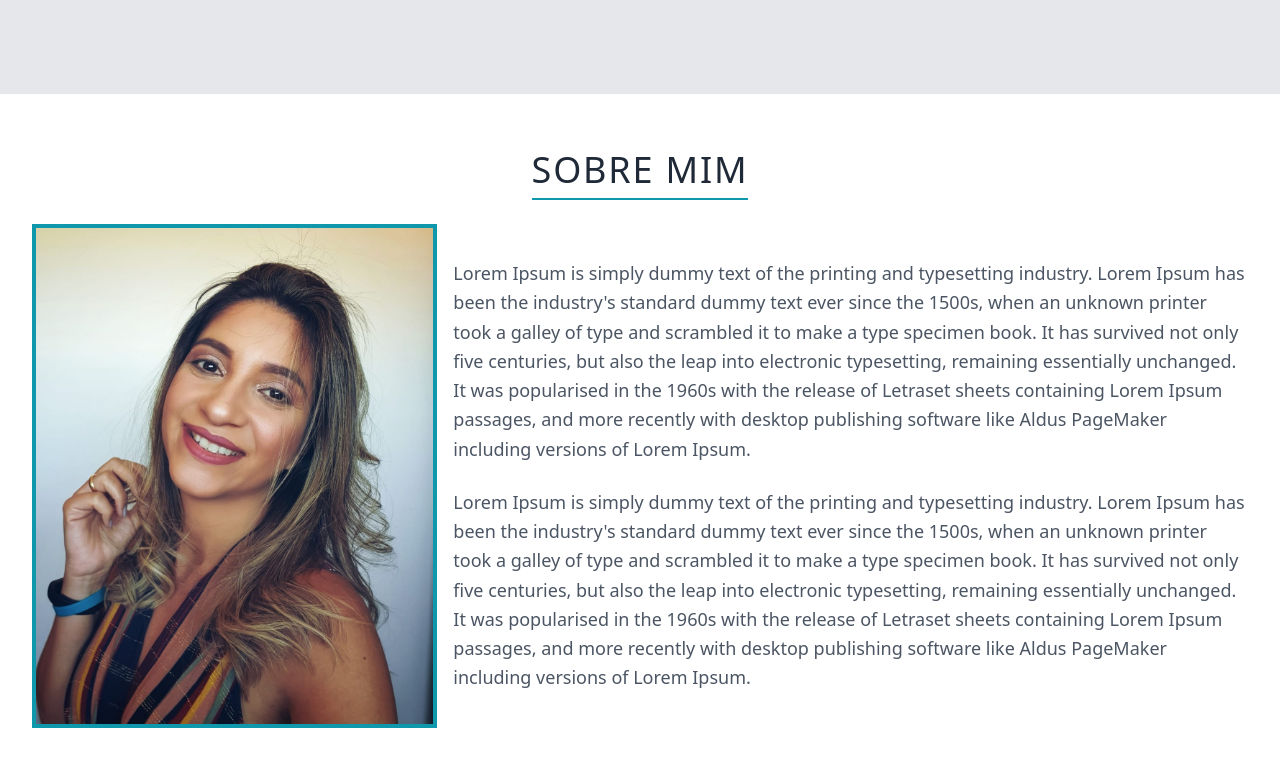
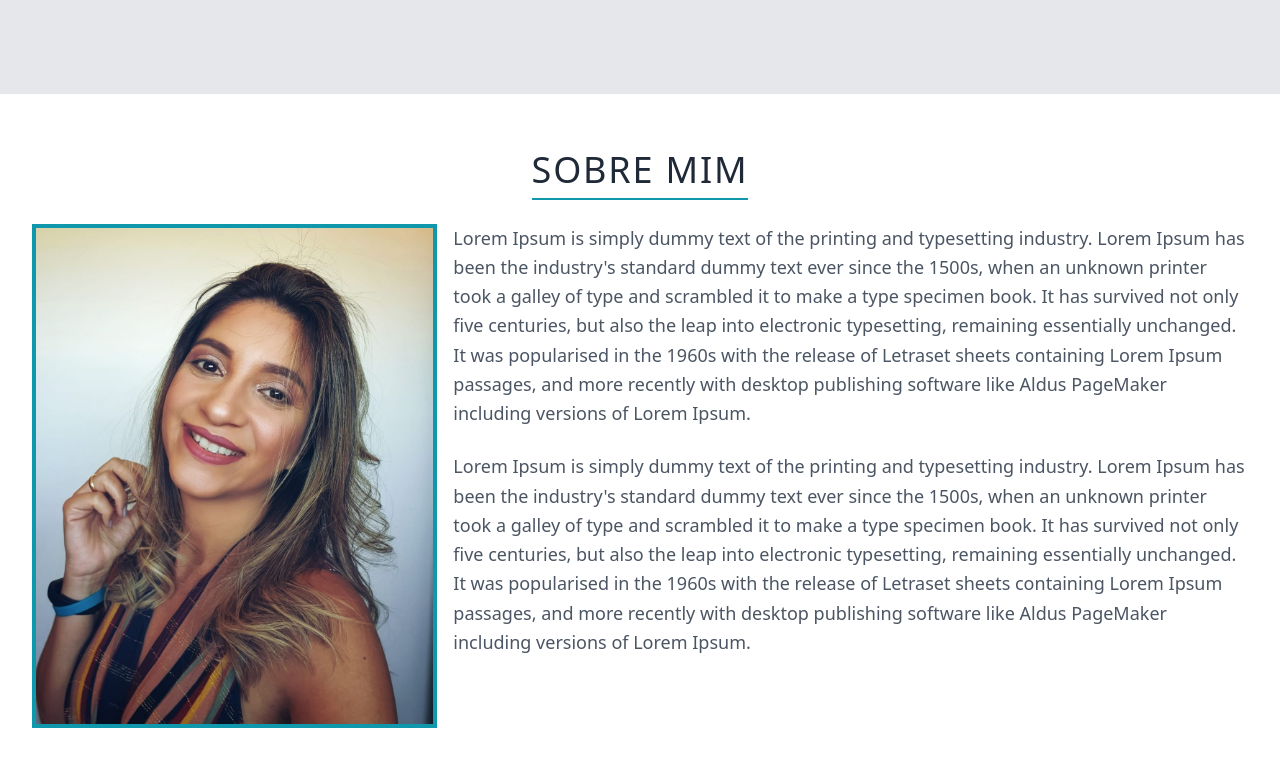
Before and after one commit to santanarscs/meraki-blog, a Next.js app: page / in a window 1280 px wide. Shown: the part 1710-2480 px from the top of the page. Built offline with nearby package versions, Linux system fonts and the light colour scheme.

Commit message:
define max width page

```diff
--- a/src/components/Header.tsx
+++ b/src/components/Header.tsx
@@ -2,7 +2,7 @@ import { MenuIcon } from '@heroicons/react/solid'
 function Header() {
   return (
     <div className="flex w-full h-20 shadow-md z-10">
-      <header className="flex justify-between items-center px-3 sm:px-8 w-full z-10">
+      <header className="content flex justify-between items-center px-3 sm:px-8 z-10">
         <div className="relative w-52">
           <div className="absolute -top-5">
             <img className="h-20 sm:h-40" src="/images/Logo.svg" alt="Meraki terapia"/>
--- a/src/pages/index.tsx
+++ b/src/pages/index.tsx
@@ -8,18 +8,19 @@ export default function Home() {
       </Head>
       <Header />
 
-      <section className="bg-gray-200 content-area flex items-center justify-between px-3 sm:px-8 w-full text-gray-800">
+      <section className="bg-gray-200 ">
+        <div className="content content-area flex items-center justify-between px-3 sm:px-8 text-gray-800">
           <div className="flex flex-col items-end">
             <h1 className="text-3xl sm:text-4xl tracking-wide font-semibold sm:mb-2">Oi, eu sou Ana Caroline</h1>
             <span className="text-brand font-medium text-xl sm:text-2xl mb-4">Auriculoterapia e bem estar</span>
             <button className="bg-brand p-3 sm:p-4 rounded-full text-white uppercase tracking-wide w-36 font-medium hover:bg-brand-dark transition-colors">Saiba mais</button>
           </div>
-        <div className="hidden sm:block">
           <img src="/images/Carol.png" alt="Ana Caroline Santana"/>
         </div>
       </section>
 
-      <section className="py-4 sm:py-14 bg-white px-3 sm:px-8 w-full text-gray-800 flex items-center flex-col">
+      <section className="py-4 sm:py-14 bg-white px-3 sm:px-8 text-gray-800 ">
+        <div className="content flex items-center flex-col">
           <h1 className="text-2xl sm:text-4xl uppercase tracking-wider font-medium pb-2 border-b-2 border-brand">Serviços</h1>
           <ul className="grid grid-cols-1 gap-4 sm:grid-cols-3 mt-3 sm:mt-6">
             <li className="rounded-lg shadow-md overflow-hidden bg-white">
@@ -47,9 +48,11 @@ export default function Home() {
               </div>
             </li>
           </ul>
+        </div>
       </section>
 
-      <section className="py-4 sm:py-14 bg-gray-200 px-3 sm:px-8 w-full text-gray-800 flex items-center flex-col">
+      <section className="py-4 sm:py-14 bg-gray-200 px-3 sm:px-8 w-full text-gray-800 ">
+        <div className="content flex items-center flex-col">
           <h1 className="text-2xl sm:text-4xl uppercase tracking-wider font-medium pb-2 border-b-2 border-brand">Meus Clientes</h1>
           <ul className="my-5 sm:my-10 w-full">
             <li className="flex items-center justify-center">
@@ -57,20 +60,24 @@ export default function Home() {
               <p className="text-gray-600 italic text-base w-2/3 line">“Após receber instruções no programa de coach child education meus filhos se tornaram dois dinossauros, o mais velho é o Dimitrisauro e o mais novo é o Icarosauro-san”</p>
             </li>
           </ul>
+        </div>
       </section>
 
-      <section className="py-4 sm:py-14 bg-white px-3 sm:px-8 w-full text-gray-800 flex items-center flex-col">
+      <section className="py-4 sm:py-14 bg-white px-3 sm:px-8 w-full text-gray-800 ">
+        <div className="content flex items-center flex-col">
           <h1 className="text-2xl sm:text-4xl uppercase tracking-wider font-medium pb-2 border-b-2 border-brand">Sobre mim</h1>
-        <div className="flex flex-col items-center sm:flex-row sm:justify-between mt-6">
+          <div className="flex flex-col items-center sm:items-start sm:flex-row sm:justify-between mt-6">
             <img className="border-4 border-brand w-1/3 mb-4 sm:mb-0" src="/images/Carol.jpeg" alt="Carol Santana"/>
             <div className="sm:ml-4 flex-1 text-gray-600 space-y-6">
               <p className="leading-relaxed text-lg">Lorem Ipsum is simply dummy text of the printing and typesetting industry. Lorem Ipsum has been the industry's standard dummy text ever since the 1500s, when an unknown printer took a galley of type and scrambled it to make a type specimen book. It has survived not only five centuries, but also the leap into electronic typesetting, remaining essentially unchanged. It was popularised in the 1960s with the release of Letraset sheets containing Lorem Ipsum passages, and more recently with desktop publishing software like Aldus PageMaker including versions of Lorem Ipsum.</p>
               <p className="leading-relaxed text-lg">Lorem Ipsum is simply dummy text of the printing and typesetting industry. Lorem Ipsum has been the industry's standard dummy text ever since the 1500s, when an unknown printer took a galley of type and scrambled it to make a type specimen book. It has survived not only five centuries, but also the leap into electronic typesetting, remaining essentially unchanged. It was popularised in the 1960s with the release of Letraset sheets containing Lorem Ipsum passages, and more recently with desktop publishing software like Aldus PageMaker including versions of Lorem Ipsum.</p>
             </div>
           </div>
+        </div>
       </section>
 
-      <section className="py-4 sm:py-14 bg-gray-200 px-3 sm:px-8 w-full text-gray-800 flex items-center flex-col">
+      <section className="py-4 sm:py-14 bg-gray-200 px-3 sm:px-8 w-full text-gray-800">
+        <div className="content flex items-center flex-col">
           <h1 className="text-2xl sm:text-4xl uppercase tracking-wider font-medium pb-2 border-b-2 border-brand">Contato</h1>
           <div className="flex flex-col sm:flex-row mt-6">
             <form className="w-full sm:w-2/3">
@@ -98,15 +105,16 @@ export default function Home() {
               <p className="sm:self-end text-gray-700">Telefone: (22) 98324-2230</p>
             </div>
           </div>
+        </div>
       </section>
 
       <footer className="bg-brand text-white">
-        <div className="flex flex-col sm:flex-row py-4 sm:py-14 px-3 sm:px-8 w-full justify-between">
+        <div className="content flex flex-col sm:flex-row py-4 sm:py-14 px-3 sm:px-0 w-full justify-between">
           <div className="flex items-center">
             <img className="w-28" src="/images/logo-white.svg" alt="Meraki terapia" />
             <p className="w-52 text-xl ml-8 tracking-wide">Medicina alternativa para seu bem estar</p>
           </div>
-          <div className="w-full sm:w-1/3 mt-4 sm:mt-0">
+          <div className="w-full sm:w-1/3 mt-4 sm:mt-0 self-end">
             <h2 className="text-xl font-bold tracking-wide">Redes sociais</h2>
             <ul className="flex space-x-3 sm:space-x-6 mt-4">
               <li>
@@ -124,7 +132,6 @@ export default function Home() {
             </ul>
           </div>
         </div>
-
       </footer>
 
       <div className="h-16 bg-brand-dark text-white flex flex-col items-center justify-center font-light text-sm">
--- a/src/styles/global.css
+++ b/src/styles/global.css
@@ -6,4 +6,7 @@
   .content-area {
     height: calc(100vh - theme('spacing.20'));
   }
+  .content {
+    @apply w-full max-w-7xl m-auto
+  }
 }
```
Lines whose indentation alone changed are shown as unchanged.
